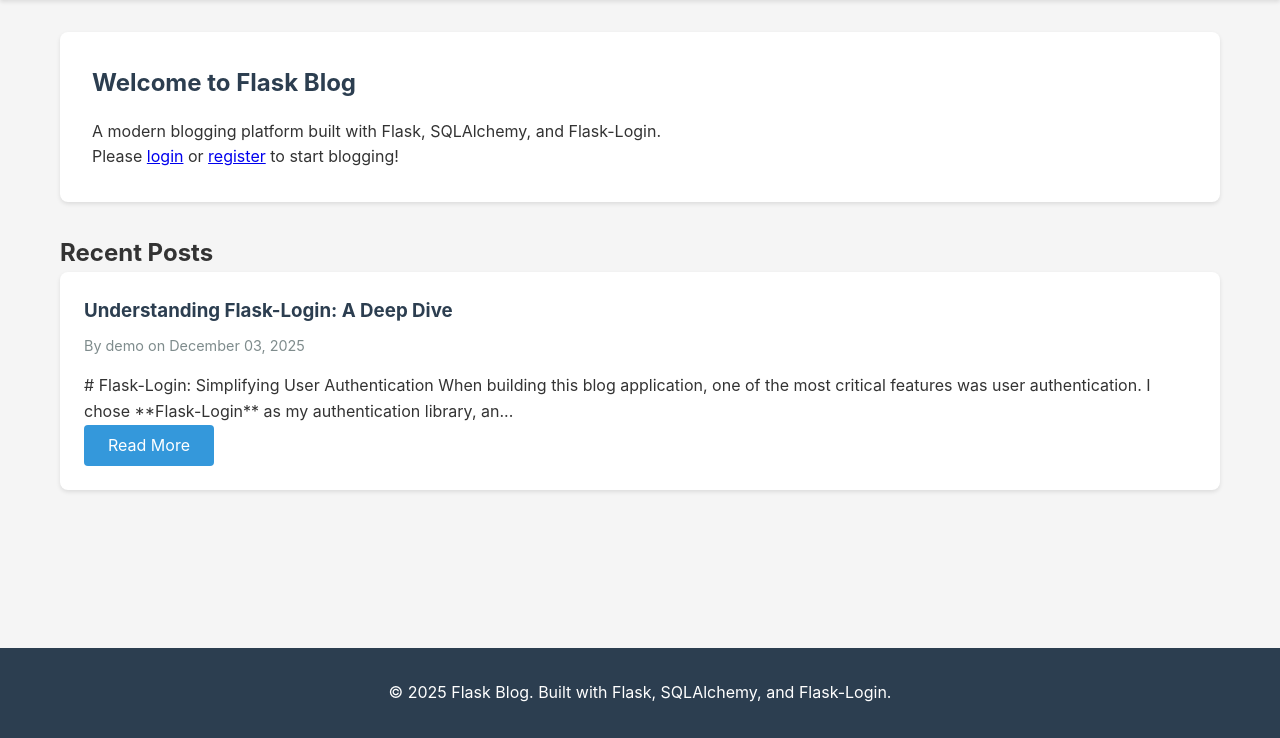
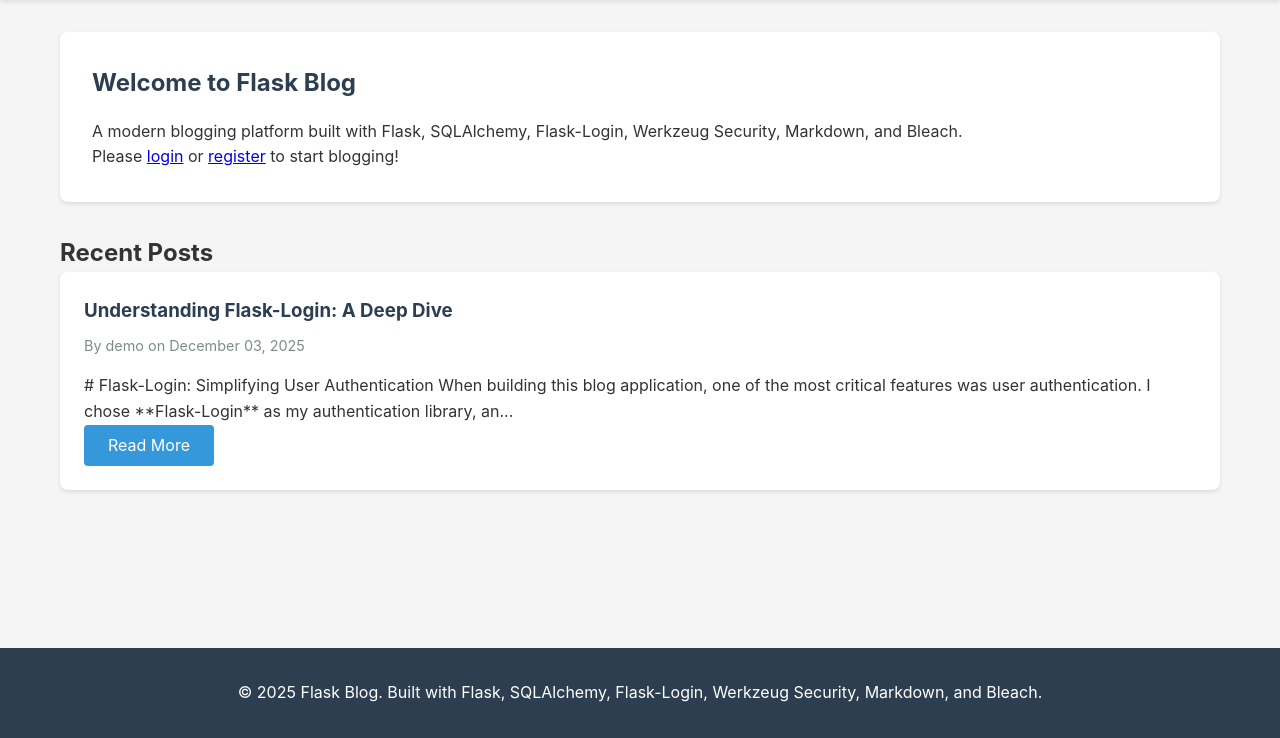
Before and after one commit to stonesan101/intro-to-app-design-final-project, a Flask app: page / in a window 1280 px wide. Shown: the part 70-808 px from the top of the page. Run offline with Flask 3, Linux system fonts and the light colour scheme.

Commit message:
added new libraries to list

```diff
--- a/templates/base.html
+++ b/templates/base.html
@@ -43,7 +43,7 @@
 
 <footer>
     <div class="container">
-        <p>&copy; 2025 Flask Blog. Built with Flask, SQLAlchemy, and Flask-Login.</p>
+        <p>&copy; 2025 Flask Blog. Built with Flask, SQLAlchemy, Flask-Login, Werkzeug Security, Markdown, and Bleach.</p>
     </div>
 </footer>
 </body>
--- a/templates/index.html
+++ b/templates/index.html
@@ -5,7 +5,8 @@
 {% block content %}
     <div class="card">
         <h2>Welcome to Flask Blog</h2>
-        <p>A modern blogging platform built with Flask, SQLAlchemy, and Flask-Login.</p>
+        <p>A modern blogging platform built with Flask, SQLAlchemy, Flask-Login, Werkzeug Security, Markdown, and
+            Bleach.</p>
         {% if current_user.is_authenticated %}
             <p>Hello, <strong>{{ current_user.username }}</strong>! Ready to write something?</p>
             <a href="{{ url_for('new_post') }}" class="btn">Create New Post</a>
```
